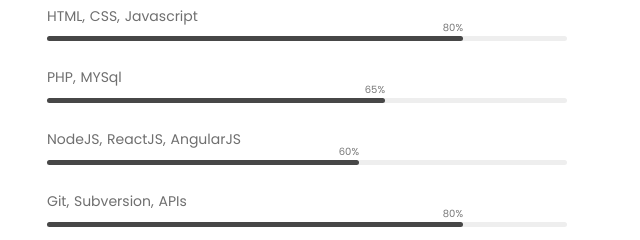
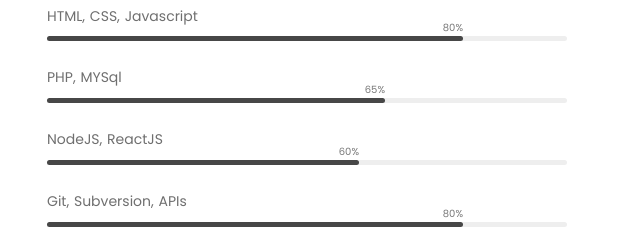
Before and after one commit to charudeepi/bird, a plain HTML site: page index.html in a window 1280 px wide. Shown: the part 860-1100 px from the top of the page, 628-1268 px from the left. Drawn offline with Linux system fonts and the light colour scheme.

Commit message:
small change

```diff
--- a/index.html
+++ b/index.html
@@ -209,7 +209,7 @@
                                 <div class="skills-progress"><span data-value='65%'></span></div>
                             </div>
                             <div class="prog-item">
-                                <p>NodeJS, ReactJS, AngularJS</p>
+                                <p>NodeJS, ReactJS</p>
                                 <div class="skills-progress"><span data-value='60%'></span></div>
                             </div>
                             <div class="prog-item">
```
